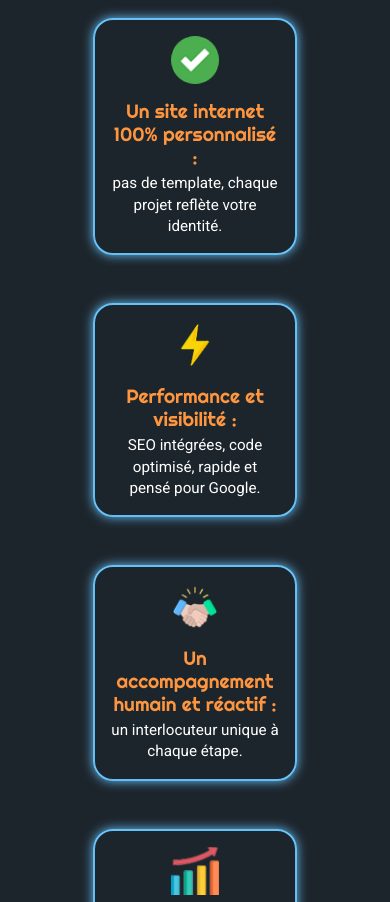
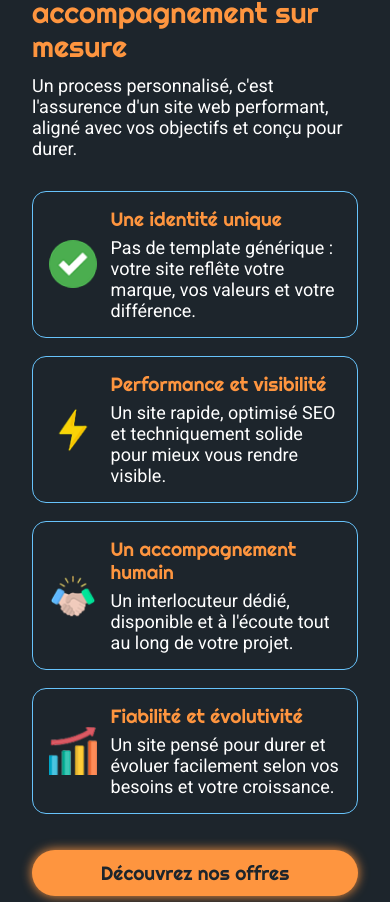
Before and after one commit to Guillaume811/site-gelyos, a Next.js app: page / in a window 390 px wide. Shown: the part 4562-5464 px from the top of the page. Built offline with nearby package versions, Linux system fonts and the light colour scheme; no server answers.

Commit message:
Refine home process and advantages sections

```diff
--- a/src/_pages/Home/SectionProcess/DivAvantages/DivAvantages.module.scss
+++ b/src/_pages/Home/SectionProcess/DivAvantages/DivAvantages.module.scss
@@ -1,37 +1,149 @@
 .container {
+  display: grid;
+  grid-template-columns: minmax(250px, 0.78fr) minmax(520px, 1.42fr);
+  grid-template-areas:
+    'left right'
+    'button right';
+  align-items: start;
+  column-gap: 3rem;
+  row-gap: 1.25rem;
+  width: 100%;
+  max-width: 1200px;
+  margin-inline: auto;
 
+  .left {
+    grid-area: left;
     display: grid;
-    gap: 5rem;
+    gap: 0.65rem;
+    text-align: left;
+    justify-items: start;
+  }
+
+  .subtitle,
+  .title,
+  .description {
+    margin: 0;
+    text-align: left;
+  }
+
+  .description {
+    color: $color-text;
+    max-width: 56ch;
+  }
+
+  .buttonWrap {
+    grid-area: button;
+    justify-self: start;
     width: 100%;
+  }
 
-    @media (max-width: 768px) {
-      gap: 1.5rem;
-    }
+  .button {
+    display: inline-flex;
+    align-items: center;
+    justify-content: center;
+    width: 100%;
+    max-width: none;
+    text-decoration: none;
+    text-align: center;
+  }
 
-    .grid {
-        display: flex;
-        flex-wrap: wrap;
-        justify-content: center;
-        gap: 3rem;
-        margin: 0;
-        padding: 1rem;
-        list-style: none;
-        overflow-x: auto;
-        -webkit-overflow-scrolling: touch;
-        scroll-snap-type: x mandatory;
+  .grid {
+    grid-area: right;
+    display: grid;
+    grid-template-columns: repeat(2, minmax(0, 1fr));
+    gap: 0;
+    margin: 0;
+    padding: 0;
+    list-style: none;
   }
 
   .cell {
-    max-width: 250px!important;
-    border: 2px solid $color-primary;
-    border-radius: 20px;
-    @include box-shadow($color-primary);
-
+    margin: 0;
   }
 
-  .avantageCard {
-    /* Variante visuelle propre aux avantages (carte “tuile”) */
-    /* ex: supprimer la pseudo-ligne verticale, ajouter une ombre subtile */
-    box-shadow: 0 1px 4px rgba(0, 0, 0, 0.06);
+  .card {
+    display: grid;
+    grid-template-columns: 48px 1fr;
+    gap: 0.85rem;
+    align-items: center;
+    padding: 1rem;
+    height: 100%;
+    border-style: solid;
+    border-color: $color-primary;
+    border-width: 0;
+  }
+
+  .cell:nth-child(odd) .card {
+    border-right-width: 1px;
+  }
+
+  .card {
+    border-left-width: 1px;
+  }
+
+  .cell:nth-child(1) .card,
+  .cell:nth-child(2) .card {
+    border-bottom-width: 1px;
+  }
+
+  .cell:nth-child(3) .card,
+  .cell:nth-child(4) .card {
+    border-top-width: 1px;
+  }
+
+  .icon {
+    width: 48px;
+    height: 48px;
+    display: inline-flex;
+    align-items: center;
+    justify-content: center;
+  }
+
+  .icon img {
+    display: block;
+    width: 100%;
+    height: 100%;
+    object-fit: contain;
+  }
+
+  .content {
+    display: grid;
+    gap: 0.35rem;
+    text-align: left;
+  }
+
+  .cardTitle,
+  .cardDescription {
+    margin: 0;
+    text-align: left;
+  }
+
+  .cardDescription {
+    color: $color-text;
+  }
+
+  @media (max-width: 992px) {
+    grid-template-columns: 1fr;
+    grid-template-areas:
+      'left'
+      'right'
+      'button';
+    row-gap: 2rem;
+    column-gap: 0;
+
+    .grid {
+      grid-template-columns: 1fr;
+      gap: 1.15rem;
+    }
+
+    .card {
+      border-width: 1px;
+      border-radius: 14px;
+    }
+
+    .buttonWrap {
+      justify-self: start;
+      margin-top: 0.25rem;
+    }
   }
 }
--- a/src/_pages/Home/SectionProcess/DivAvantages/DivAvantages.tsx
+++ b/src/_pages/Home/SectionProcess/DivAvantages/DivAvantages.tsx
@@ -1,7 +1,9 @@
+import Link from 'next/link'
 import styles from './DivAvantages.module.scss';
 import type { DivAvantages as DivAvantagesContent, ProcessCard as ProcessCardContent } from '@/ressources/content/contentTypes';
-import { CardProcess } from '@/components/CardProcess/CardProcess';
+import { getAssetSrc } from '@/lib/getAssetSrc';
 import Heading from '@/components/Heading/Heading';
+import buttonStyles from '@/components/Buttons/Button.module.scss';
 
 export type DivAvantagesProps = {
   data: DivAvantagesContent;
@@ -13,14 +15,42 @@ export function DivAvantages({ data, className }: DivAvantagesProps) {
 
   return (
     <div className={containerClass}>
-        <Heading level={2} className={styles.title}>{data.title}</Heading>
+      <div className={styles.left}>
+        <Heading level={3} className={styles.subtitle}>
+          {data.subtitle}
+        </Heading>
+        <Heading level={2} className={styles.title}>
+          {data.title}
+        </Heading>
+        <p className={styles.description}>{data.description}</p>
+      </div>
+
       <ul className={styles.grid} role="list">
         {data.cards.map((card: ProcessCardContent) => (
           <li key={card.id} className={styles.cell}>
-                <CardProcess card={card} className={styles.avantageCard} />
+            <article className={styles.card}>
+              <div className={styles.icon}>
+                <img src={getAssetSrc(card.icon.src)} alt={card.icon.alt} loading="lazy" />
+              </div>
+              <div className={styles.content}>
+                <Heading level={3} className={styles.cardTitle}>
+                  {card.title}
+                </Heading>
+                <p className={styles.cardDescription}>{card.description}</p>
+              </div>
+            </article>
           </li>
         ))}
       </ul>
+
+      <div className={styles.buttonWrap}>
+        <Link
+          href={data.firstButton.to as string}
+          className={`${buttonStyles.btn} ${buttonStyles.primary} ${styles.button}`}
+        >
+          {data.firstButton.label}
+        </Link>
+      </div>
     </div>
   );
 }
--- a/src/ressources/content/contentTypes.ts
+++ b/src/ressources/content/contentTypes.ts
@@ -110,8 +110,11 @@ export interface DivProcess {
 }
 
 export interface DivAvantages {
+    subtitle: RichText
     title: RichText
+    description: RichText
     cards: ProcessCard[]
+    firstButton: ButtonContent
 }
 
 export interface ProjectPreview {
--- a/src/ressources/content/home/divAvantagesContent.ts
+++ b/src/ressources/content/home/divAvantagesContent.ts
@@ -5,7 +5,9 @@ import iconAccompagnement from '@/assets/icons/iconAccompagnement.webp'
 import iconFiabilite from '@/assets/icons/iconFiabilite.webp'
 
 export const divAvantagesContent: DivAvantages = {
-    title: 'Les avantages d\'un process personnalisé',
+    subtitle: 'Vos Avantages',
+    title: 'Ce que vous gagnez avec un accompagnement sur mesure',
+    description: 'Un process personnalisé, c\'est l\'assurence d\'un site web performant, aligné avec vos objectifs et conçu pour durer.',
     cards: [
         {
             id: 'personnalisation',
@@ -13,8 +15,8 @@ export const divAvantagesContent: DivAvantages = {
                 src: iconPersonnalise,
                 alt: 'Icône de personnalisation'
             },
-            title: 'Un site internet 100% personnalisé :',
-            description: 'pas de template, chaque projet reflète votre identité.'
+            title: 'Une identité unique',
+            description: 'Pas de template générique : votre site reflête votre marque, vos valeurs et votre différence.'
         },
         {
             id: 'performance',
@@ -22,8 +24,8 @@ export const divAvantagesContent: DivAvantages = {
                 src: iconPerformance,
                 alt: 'Icône de performance'
             },
-            title: 'Performance et visibilité :',
-            description: 'SEO intégrées, code optimisé, rapide et pensé pour Google.'
+            title: 'Performance et visibilité',
+            description: 'Un site rapide, optimisé SEO et techniquement solide pour mieux vous rendre visible.'
         },
         {
             id: 'accompagnement',
@@ -31,8 +33,8 @@ export const divAvantagesContent: DivAvantages = {
                 src: iconAccompagnement,
                 alt: 'Icône d\'accompagnement'
             },
-            title: 'Un accompagnement humain et réactif :',
-            description: 'un interlocuteur unique à chaque étape.'
+            title: 'Un accompagnement humain',
+            description: 'Un interlocuteur dédié, disponible et à l\'écoute tout au long de votre projet.'
         },
         {
             id: 'fiabilite',
@@ -40,8 +42,12 @@ export const divAvantagesContent: DivAvantages = {
                 src: iconFiabilite,
                 alt: 'Icône de fiabilité'
             },
-            title: 'Fiabilité et évolutivité :',
-            description: 'un développement web sur mesure pensé pour durer.'
+            title: 'Fiabilité et évolutivité',
+            description: 'Un site pensé pour durer et évoluer facilement selon vos besoins et votre croissance.'
         }
-    ]
+    ],
+    firstButton: {
+        label: 'Découvrez nos offres',
+        to: '/services'
+    }
 }
```
Also changed, not shown: next-env.d.ts. Lines whose indentation alone changed are shown as unchanged.
